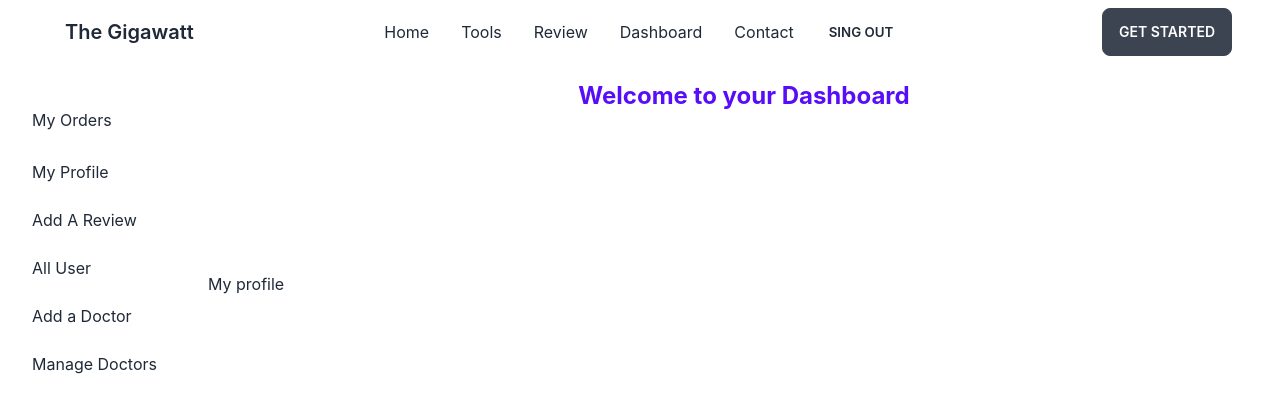
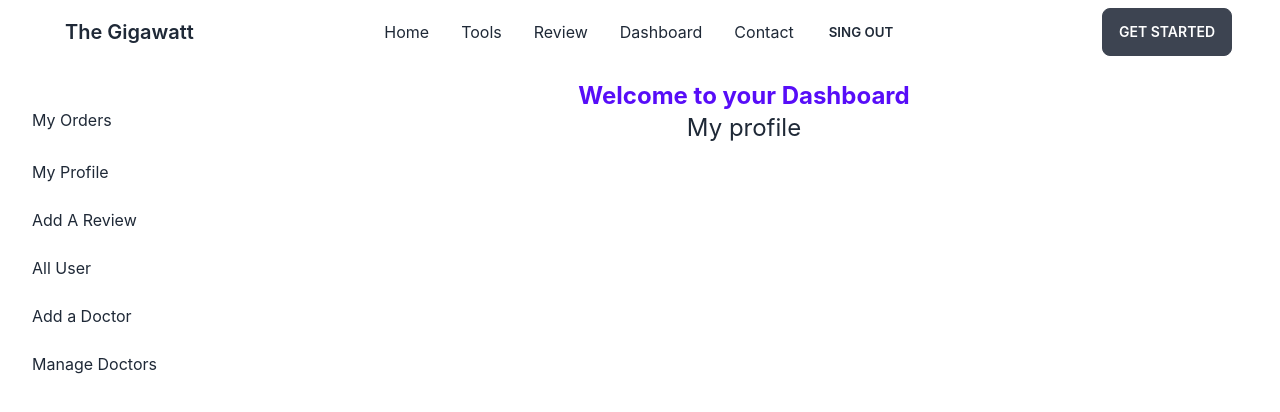
Before and after one commit to Rasel105/The-Gigawatt-Client, a React (Create React App) app: page /dashboard/myprofile in a window 1280 px wide. Shown: the top 412 px of the page. Built offline with nearby package versions, Linux system fonts and the light colour scheme; no server answers; sample sign-in values are in the browser's storage.

Commit message:
react query added

```diff
--- a/src/Pages/Dashboard/MyProfile.js
+++ b/src/Pages/Dashboard/MyProfile.js
@@ -3,7 +3,7 @@ import React from 'react';
 const MyProfile = () => {
     return (
         <div>
-            <h2 className='pt-40'>My profile</h2>
+            <h2 className='pt-25 text-2xl text-center'>My profile</h2>
         </div>
     );
 };
--- a/src/index.js
+++ b/src/index.js
@@ -4,13 +4,18 @@ import './index.css';
 import App from './App';
 import reportWebVitals from './reportWebVitals';
 import { BrowserRouter } from 'react-router-dom';
+import { QueryClient, QueryClientProvider } from 'react-query';
+
+const queryClient = new QueryClient()
 
 const root = ReactDOM.createRoot(document.getElementById('root'));
 root.render(
   <React.StrictMode>
-    <BrowserRouter>
-      <App />
-    </BrowserRouter>
+    <QueryClientProvider client={queryClient}>
+      <BrowserRouter>
+        <App />
+      </BrowserRouter>
+    </QueryClientProvider>
   </React.StrictMode>
 );
 
```
